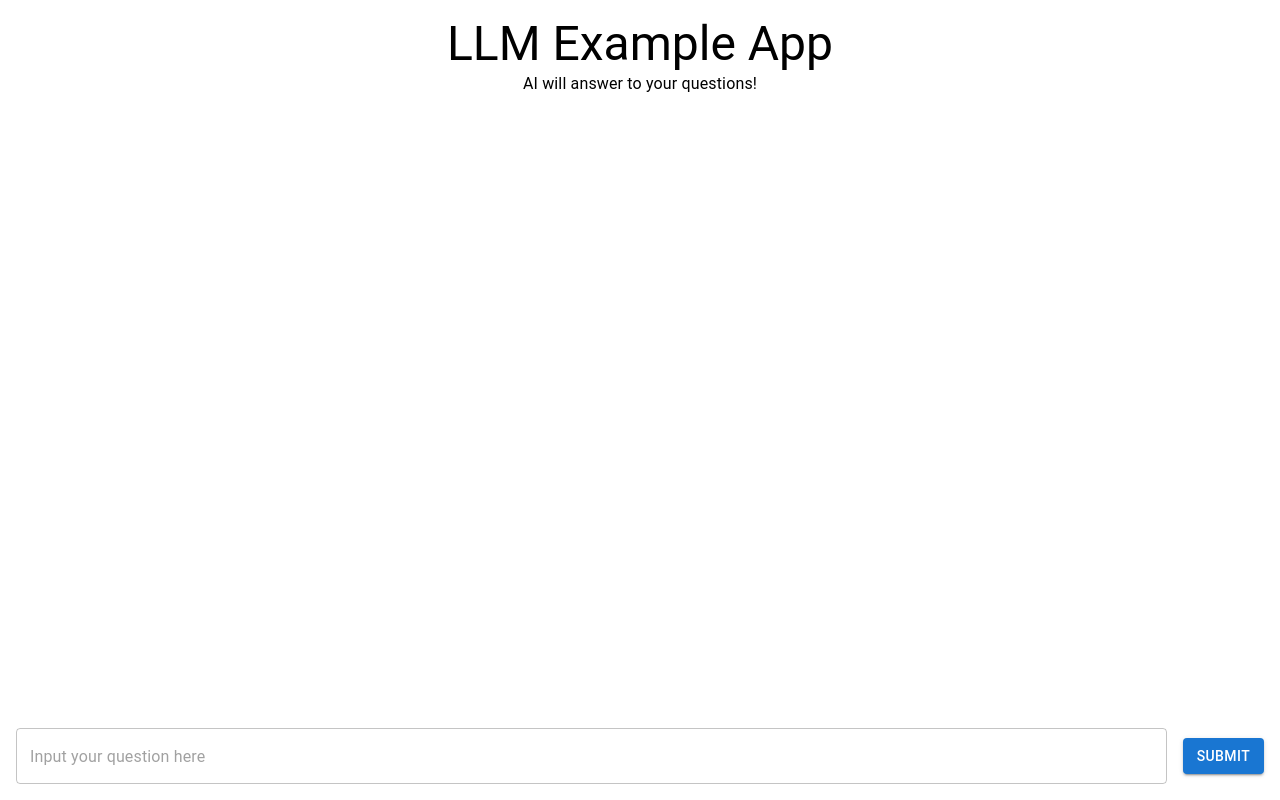
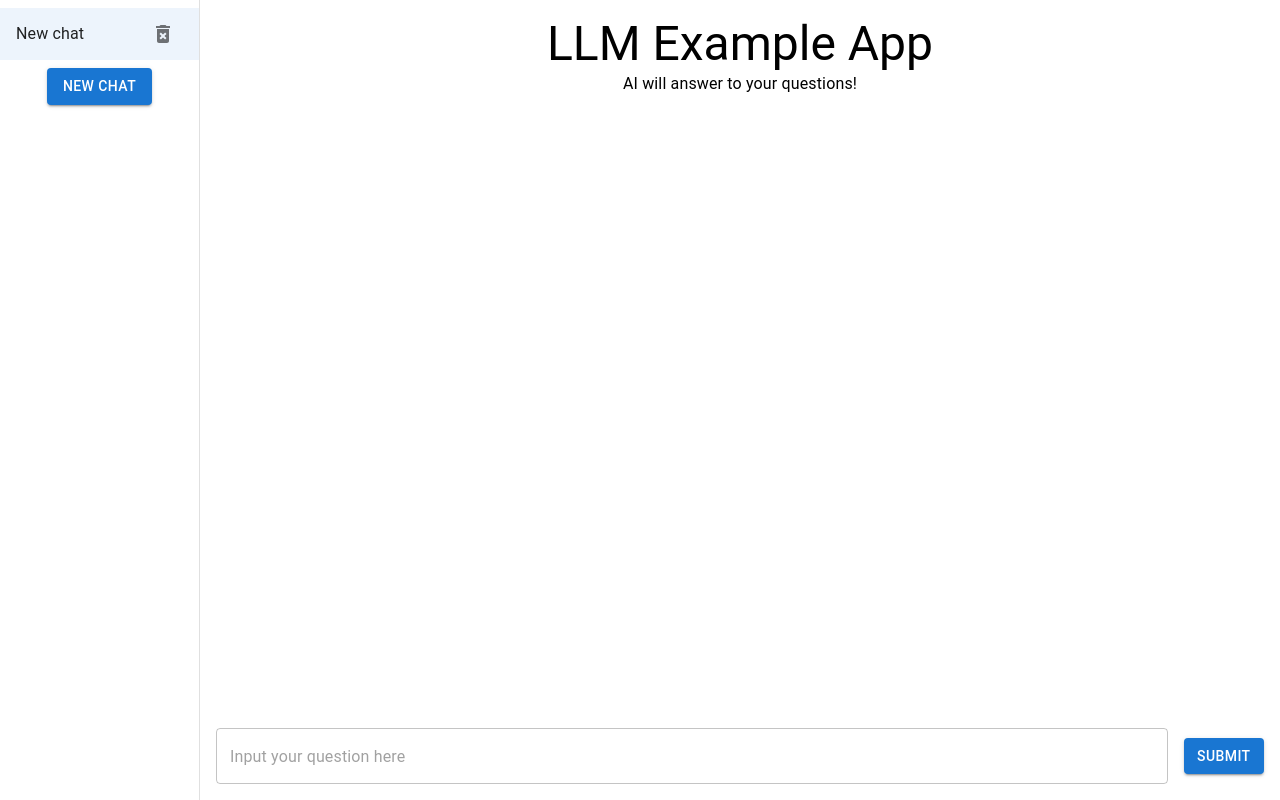
Before and after one commit to yuto-moriizumi/langchain-example, a Next.js app in the folder front/: page / in a window 1280 px wide. Built offline with nearby package versions, Linux system fonts and the light colour scheme.

Commit message:
add multitab feature

```diff
--- a/front/package.json
+++ b/front/package.json
@@ -17,12 +17,14 @@
     "@emotion/react": "^11.11.4",
     "@emotion/styled": "^11.11.5",
     "@langchain/openai": "^0.0.31",
+    "@mui/icons-material": "^5.15.18",
     "@mui/material": "^5.15.18",
     "langchain": "^0.1.37",
     "markdown-to-jsx": "^7.4.7",
     "next": "^14.2.3",
     "react": "^18.3.1",
-    "react-dom": "^18.3.1"
+    "react-dom": "^18.3.1",
+    "uuid": "^9.0.1"
   },
   "devDependencies": {
     "@types/node": "^20.12.12",
--- a/front/src/app/page.tsx
+++ b/front/src/app/page.tsx
@@ -1,53 +1,99 @@
 "use client";
 
-import { List, Stack, Box, Typography } from "@mui/material";
-import { useState } from "react";
+import {
+  Box,
+  Button,
+  Drawer,
+  IconButton,
+  ListItemText,
+  MenuItem,
+  MenuList,
+  Stack,
+} from "@mui/material";
+import { useCallback, useEffect, useState } from "react";
 import { StoredMessage } from "langchain/schema";
-import { chat } from "./chat";
-import { Message } from "@/types";
-import { History } from "@/component/History";
-import { Form } from "@/component/Form";
-import { NICKNAME } from "../constants";
 import { useHistory } from "./useHistory";
+import { Tab } from "@/component/Tab";
+import { DRAWER_WIDTH } from "@/constants";
+import DeleteForeverIcon from "@mui/icons-material/DeleteForever";
+import { v4 as uuidv4 } from "uuid";
 
 export default function Home() {
-  const { history, saveHistory } = useHistory();
-  const [question, setQuestion] = useState<string>();
+  const { sessions, saveSession, deleteSession } = useHistory();
+  const [currentTab, setCurrentTab] = useState<string>();
 
-  const handleSend = async (content: string) => {
-    setQuestion(content);
-    const { history: newHistory } = await chat({ input: content, history });
-    setQuestion(undefined);
-    saveHistory(newHistory);
-  };
+  const addSession = useCallback(() => {
+    const id = uuidv4();
+    saveSession(id, []);
+    setCurrentTab(id);
+  }, [saveSession]);
+
+  function removeSession(id: string) {
+    if (id === currentTab) setCurrentTab(Object.keys(sessions)[0]);
+    deleteSession(id);
+  }
+
+  useEffect(() => {
+    if (Object.keys(sessions).length === 0) {
+      addSession();
+    }
+  }, [addSession, sessions]);
 
   return (
-    <Stack justifyContent="space-between" height="100vh">
-      <Box padding={2}>
-        <Typography variant="h3" textAlign="center">
-          LLM Example App
-        </Typography>
-        <Typography textAlign="center">
-          AI {NICKNAME ? NICKNAME + " " : ""} will answer to your questions!
-        </Typography>
-        <List>
-          <History messages={getMessages(history, question)} />
-        </List>
-      </Box>
-      <Form onSubmit={handleSend} />
+    <Stack direction="row">
+      <Drawer
+        variant="permanent"
+        anchor="left"
+        sx={{
+          width: DRAWER_WIDTH,
+          "& .MuiDrawer-paper": {
+            width: DRAWER_WIDTH,
+            boxSizing: "border-box",
+          },
+        }}
+      >
+        <MenuList>
+          {Object.entries(sessions).map(([id, messages]) => (
+            <MenuItem
+              key={id}
+              onClick={() => setCurrentTab(id)}
+              selected={id === currentTab}
+            >
+              <ListItemText
+                primaryTypographyProps={{
+                  textOverflow: "ellipsis",
+                  overflow: "hidden",
+                }}
+              >
+                {getTabName(messages)}
+              </ListItemText>
+              <IconButton
+                onClick={(e) => (e.stopPropagation(), removeSession(id))}
+              >
+                <DeleteForeverIcon />
+              </IconButton>
+            </MenuItem>
+          ))}
+        </MenuList>
+        <Box textAlign="center">
+          <Button variant="contained" onClick={addSession}>
+            New Chat
+          </Button>
+        </Box>
+      </Drawer>
+      {Object.entries(sessions).map(([id, session]) => (
+        <Tab
+          key={id}
+          open={id === currentTab}
+          history={session}
+          saveHistory={(messages) => saveSession(id, messages)}
+        />
+      ))}
     </Stack>
   );
 }
 
-function getMessages(history: StoredMessage[], question?: string): Message[] {
-  if (question === undefined) return convertMessage(history);
-  return [...convertMessage(history), { type: "human", content: question }];
+function getTabName(session: StoredMessage[]): string {
+  if (session.length === 0) return "New chat";
+  return session[0].data.content;
 }
-
-function convertMessage(messages: StoredMessage[]): Message[] {
-  return messages.map((m) => {
-    if (m.type === "human" || m.type === "ai")
-      return { type: m.type, content: m.data.content };
-    throw new Error(`Unknown message type: ${m.type}`);
-  });
-}
--- a/front/src/app/useHistory.ts
+++ b/front/src/app/useHistory.ts
@@ -5,15 +5,47 @@ import { useCallback, useMemo, useSyncExternalStore } from "react";
 
 const KEY = "history";
 
+const initialHistory: History = {
+  version: "1",
+  sessions: {},
+};
+const initialHistoryJson = JSON.stringify(initialHistory);
+
 export function useHistory() {
   const json = useSyncExternalStore(
-    () => () => {},
-    () => localStorage.getItem(KEY) ?? "[]",
-    () => "[]",
+    subscribe,
+    () => localStorage.getItem(KEY) ?? initialHistoryJson,
+    () => initialHistoryJson,
   );
-  const history = useMemo<StoredMessage[]>(() => JSON.parse(json), [json]);
-  const saveHistory = useCallback((history: StoredMessage[]) => {
-    localStorage.setItem(KEY, JSON.stringify(history));
-  }, []);
-  return { history, saveHistory };
+  const history = useMemo<History>(() => JSON.parse(json), [json]);
+  const saveSession = useCallback(
+    (id: string, messages: StoredMessage[]) => {
+      history.sessions[id] = messages;
+      localStorage.setItem(KEY, JSON.stringify(history));
+      window.dispatchEvent(new Event("storage"));
+    },
+    [history],
+  );
+  const deleteSession = useCallback(
+    (id: string) => {
+      delete history.sessions[id];
+      localStorage.setItem(KEY, JSON.stringify(history));
+      window.dispatchEvent(new Event("storage"));
+    },
+    [history],
+  );
+  return { sessions: history.sessions, saveSession, deleteSession };
 }
+
+const subscribe = (callback: () => void) => {
+  window.addEventListener("storage", callback);
+  return () => {
+    window.removeEventListener("storage", callback);
+  };
+};
+export type History = {
+  version: "1";
+  sessions: {
+    [key: string]: StoredMessage[];
+  };
+};
--- /dev/null
+++ b/front/src/component/Tab.tsx
@@ -0,0 +1,61 @@
+"use client";
+
+import { List, Stack, Box, Typography } from "@mui/material";
+import { useState } from "react";
+import { StoredMessage } from "langchain/schema";
+import { Message } from "@/types";
+import { History } from "@/component/History";
+import { Form } from "@/component/Form";
+import { NICKNAME } from "../constants";
+import { chat } from "@/app/chat";
+
+export function Tab(props: {
+  open: boolean;
+  history: StoredMessage[];
+  saveHistory: (history: StoredMessage[]) => void;
+}) {
+  const { open, history, saveHistory } = props;
+  const [question, setQuestion] = useState<string>();
+
+  const handleSend = async (content: string) => {
+    setQuestion(content);
+    const { history: newHistory } = await chat({ input: content, history });
+    setQuestion(undefined);
+    saveHistory(newHistory);
+  };
+
+  return (
+    <Stack
+      justifyContent="space-between"
+      height="100vh"
+      flexGrow={1}
+      display={open ? undefined : "none"}
+    >
+      <Box padding={2}>
+        <Typography variant="h3" textAlign="center">
+          LLM Example App
+        </Typography>
+        <Typography textAlign="center">
+          AI {NICKNAME ? NICKNAME + " " : ""} will answer to your questions!
+        </Typography>
+        <List>
+          <History messages={getMessages(history, question)} />
+        </List>
+      </Box>
+      <Form onSubmit={handleSend} />
+    </Stack>
+  );
+}
+
+function getMessages(history: StoredMessage[], question?: string): Message[] {
+  if (question === undefined) return convertMessage(history);
+  return [...convertMessage(history), { type: "human", content: question }];
+}
+
+function convertMessage(messages: StoredMessage[]): Message[] {
+  return messages.map((m) => {
+    if (m.type === "human" || m.type === "ai")
+      return { type: m.type, content: m.data.content };
+    throw new Error(`Unknown message type: ${m.type}`);
+  });
+}
--- a/front/src/constants.ts
+++ b/front/src/constants.ts
@@ -9,3 +9,4 @@ export const MODEL = {
 } as const;
 
 export const NICKNAME = process.env.NEXT_PUBLIC_NICKNAME;
+export const DRAWER_WIDTH = 200;
```
Also changed, not shown: 1 other file (tests, documents, lock files or other folders).
